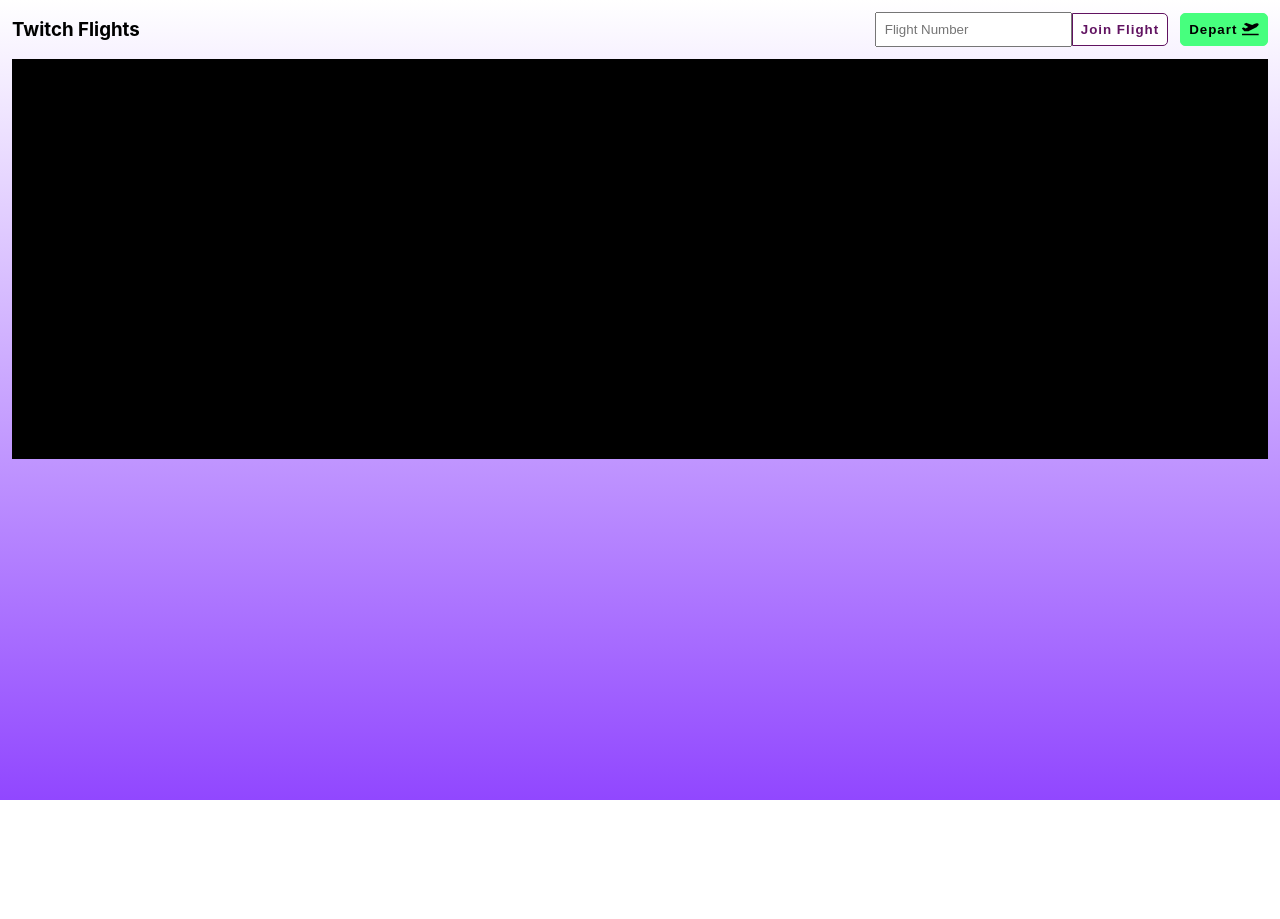
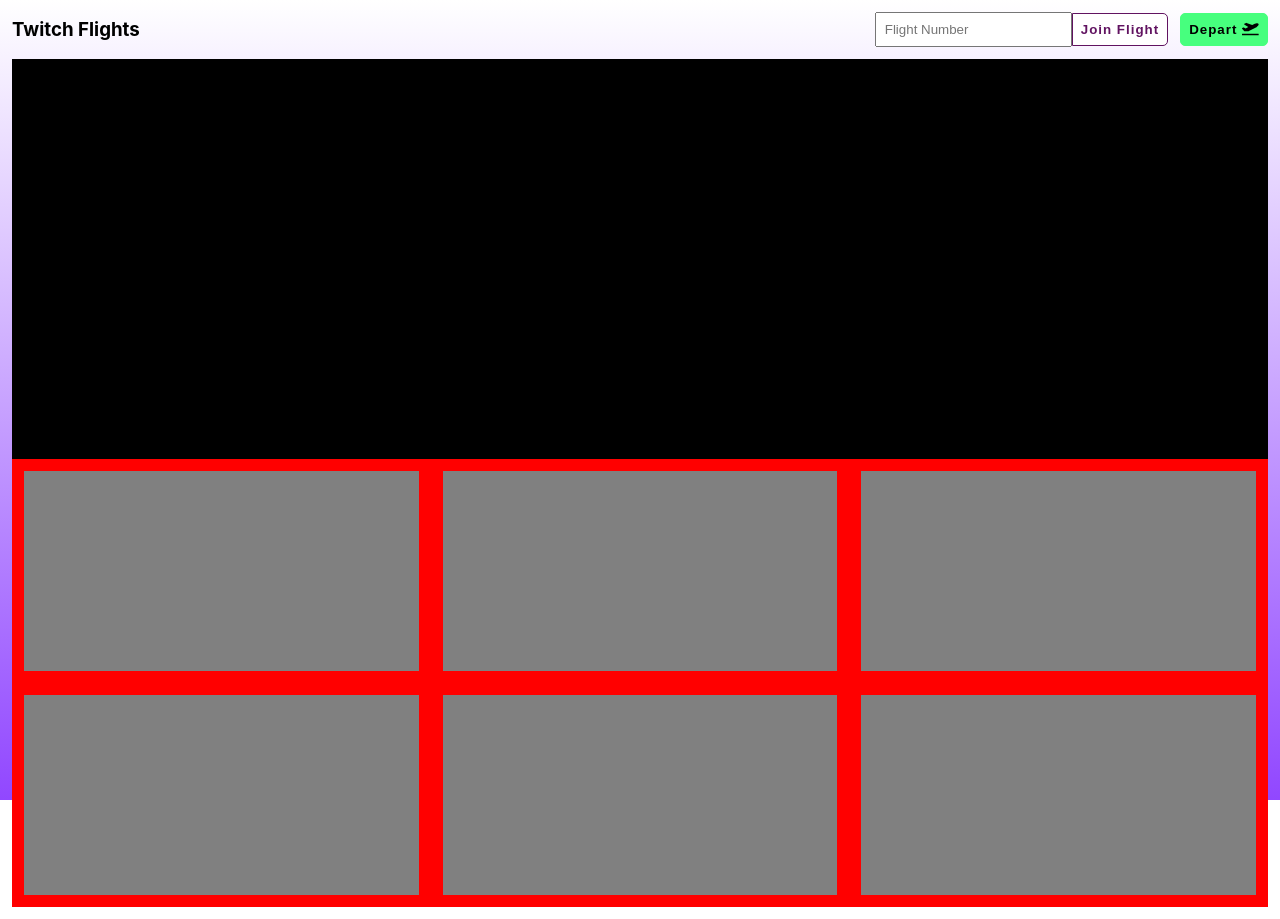
Before and after one commit to ehutchllew/twitch-flights-client, a React (Create React App) app: page / in a window 1280 px wide. Before the commit the page ends 800 px from the top, so only its background shows below. Built offline with nearby package versions, Linux system fonts and the light colour scheme.

Commit message:
Trying to get video thumbnails to all be uniform.

```diff
--- a/src/common/form/TextInput.tsx
+++ b/src/common/form/TextInput.tsx
@@ -1,4 +1,4 @@
-import React, { ChangeEvent, useState } from 'react';
+import React, { ChangeEvent } from 'react';
 import styles from "./scss/TextInput.module.scss";
 
 interface ITextInputProps {
--- /dev/null
+++ b/src/common/video/VideoThumbnail.tsx
@@ -0,0 +1,8 @@
+import React from 'react';
+import styles from './scss/VideoThumbnail.module.scss';
+
+export const VideoThumbnail = () => {
+    return (
+        <div className={styles.rootContainer} />
+    )
+}
--- /dev/null
+++ b/src/common/video/VideoThumbnailGrid.tsx
@@ -0,0 +1,15 @@
+import React from 'react';
+import styles from './scss/VideoThumbnailGrid.module.scss';
+import { VideoThumbnail } from './VideoThumbnail';
+
+interface IVideoThumbnailGridProps {
+    streams?: any[]
+}
+
+export const VideoThumbnailGrid = ({ streams }: IVideoThumbnailGridProps) => {
+    return (
+        <div className={styles.rootContainer}>
+            {streams?.map(stream => <VideoThumbnail key={stream} />)}
+        </div>
+    )
+}
--- /dev/null
+++ b/src/common/video/index.ts
@@ -0,0 +1,3 @@
+export { VideoMain } from "./VideoMain";
+export { VideoThumbnail } from "./VideoThumbnail";
+export { VideoThumbnailGrid } from "./VideoThumbnailGrid";
--- /dev/null
+++ b/src/common/video/scss/VideoThumbnail.module.scss
@@ -0,0 +1,10 @@
+@import "../../../config/config";
+
+.rootContainer {
+    background-color: gray;
+    flex: 1 2;
+    height: 200px;
+    margin: $spacingMargin;
+    max-width: 500px;
+    min-width: 300px;
+}
--- /dev/null
+++ b/src/common/video/scss/VideoThumbnailGrid.module.scss
@@ -0,0 +1,9 @@
+@import "../../../config/config";
+
+.rootContainer {
+    align-items: center;
+    background-color: red;
+    display: flex;
+    flex-wrap: wrap;
+    justify-content: space-between;
+}
--- a/src/home/HomeScreen.tsx
+++ b/src/home/HomeScreen.tsx
@@ -1,6 +1,6 @@
 import React from 'react';
 import { TitleBar } from '../common/titleBar/TitleBar';
-import { VideoMain } from '../common/video/VideoMain';
+import { VideoMain, VideoThumbnailGrid } from '../common/video';
 import styles from './scss/HomeScreen.module.scss';
 
 interface IHomeScreenPropsFromState {
@@ -22,6 +22,8 @@ export const HomeScreen = ( { isMainVideoLive }: IHomeScreenProps) => {
                     {renderMainVideo()}
                 </section>
             )}
+
+            <VideoThumbnailGrid streams={[1,2,3,4,5,6]} />
         </div>
     )
 }
```
